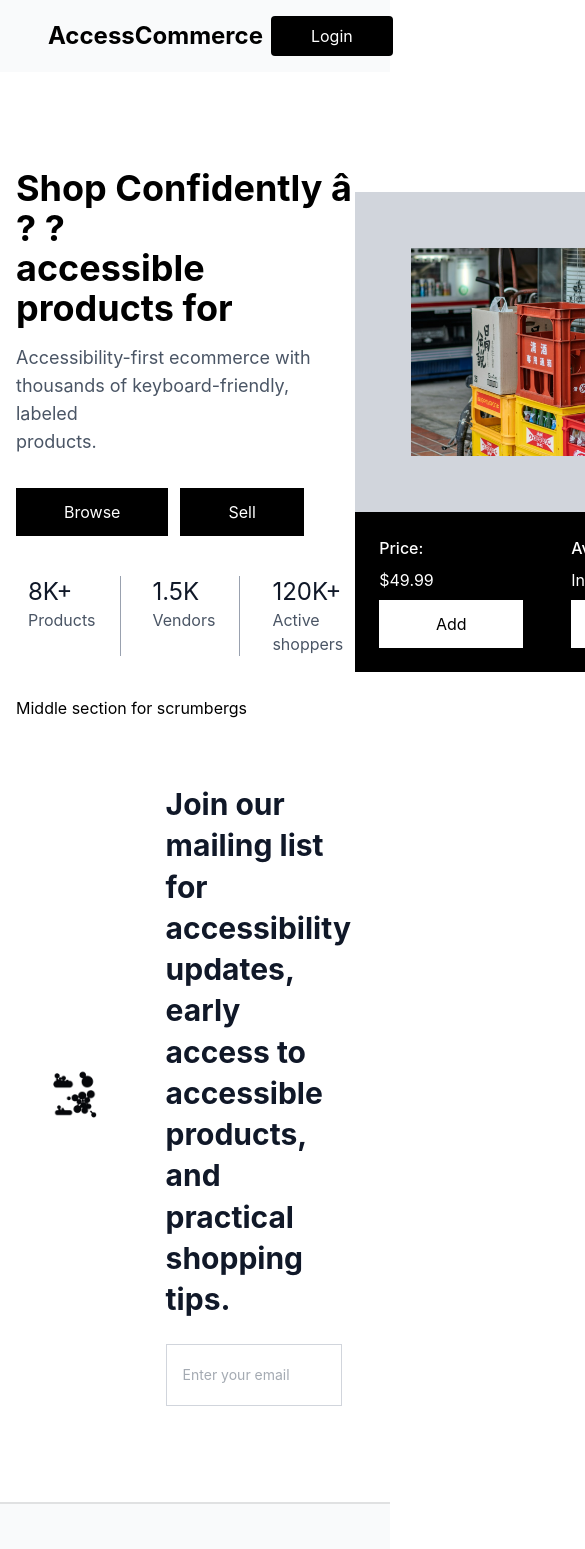
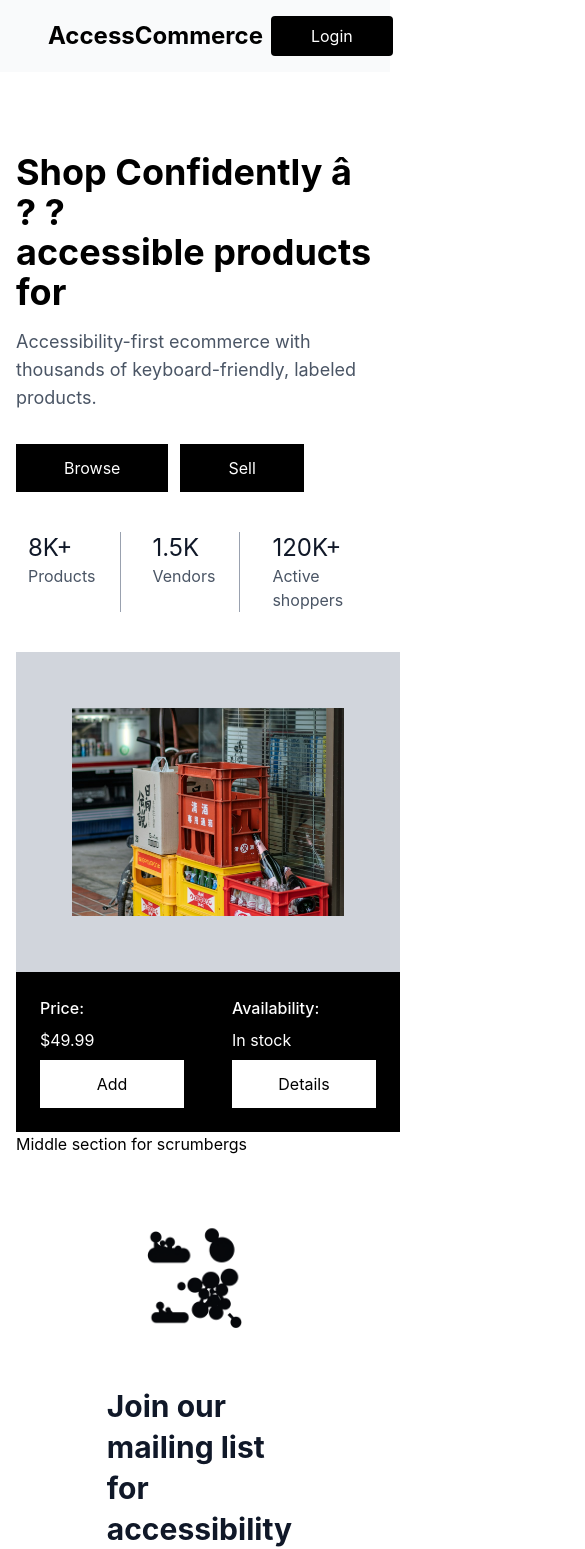
Before and after one commit to webdev2026org/Automate, a React (Vite) app: page /login in a window 390 px wide. Shown: the top 1549 px of the page, 585 px wide, since content can reach past the window. Built offline with nearby package versions, Linux system fonts and the light colour scheme.

Commit message:
login-page-alingnment-fixes

```diff
--- a/src/styles/login.css
+++ b/src/styles/login.css
@@ -1,15 +1,15 @@
 @import "tailwindcss";
 
 .app-container {
-  @apply flex flex-col min-h-screen justify-between;
+  @apply flex flex-col min-h-screen;
 }
 
 .login-main {
-  @apply container mx-auto px-4 py-8;
+  @apply flex flex-col p-4 min-h-screen justify-evenly;
 }
 
 .login-hero {
-  @apply flex items-center justify-between pt-16;
+  @apply flex items-center justify-around flex-wrap pt-16;
 }
 
 .login-hero-title {
@@ -79,3 +79,10 @@
 .login-bottom-right .subscribe-row button {
   @apply bg-black text-white m-2 px-6 py-3 text-sm font-medium hover:bg-gray-800;
 }
+
+@media (max-width: 768px) {
+
+  .login-bottom {
+    @apply flex-col flex-wrap gap-12;
+  }
+}
```
